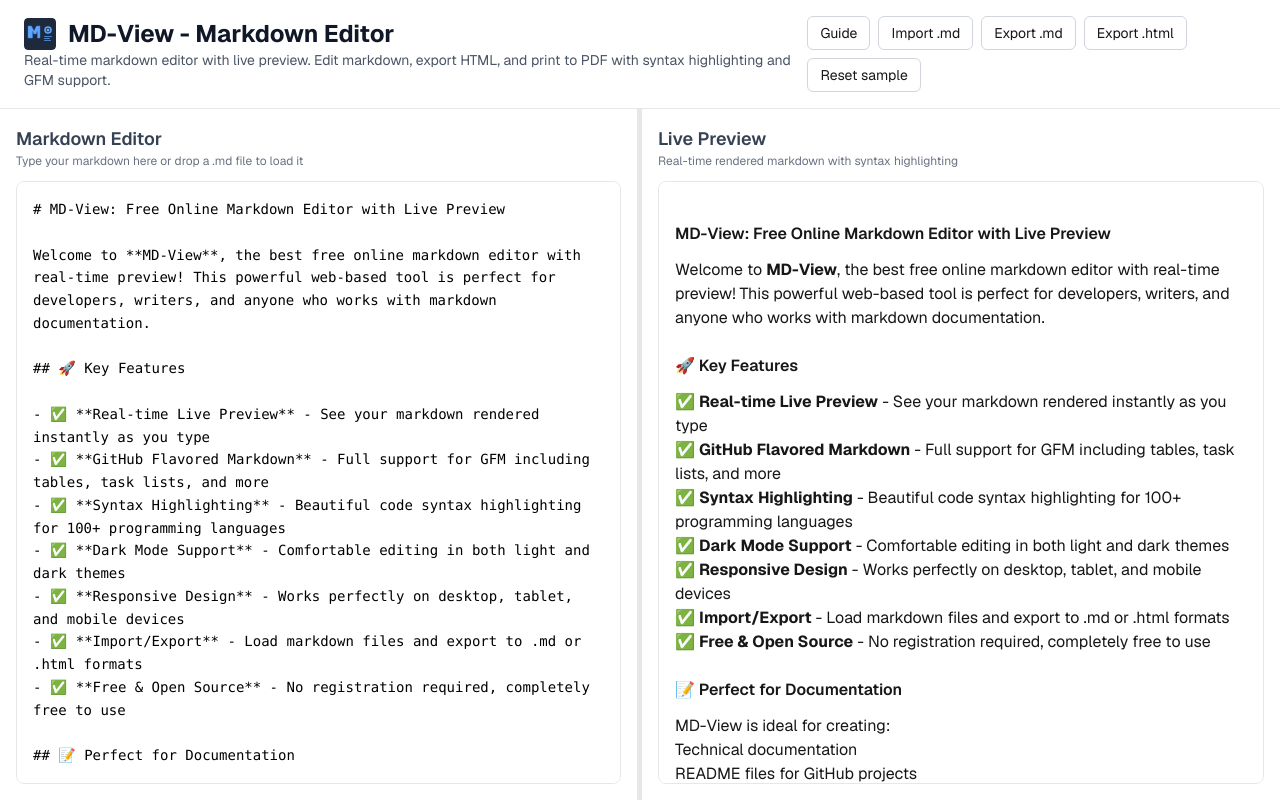
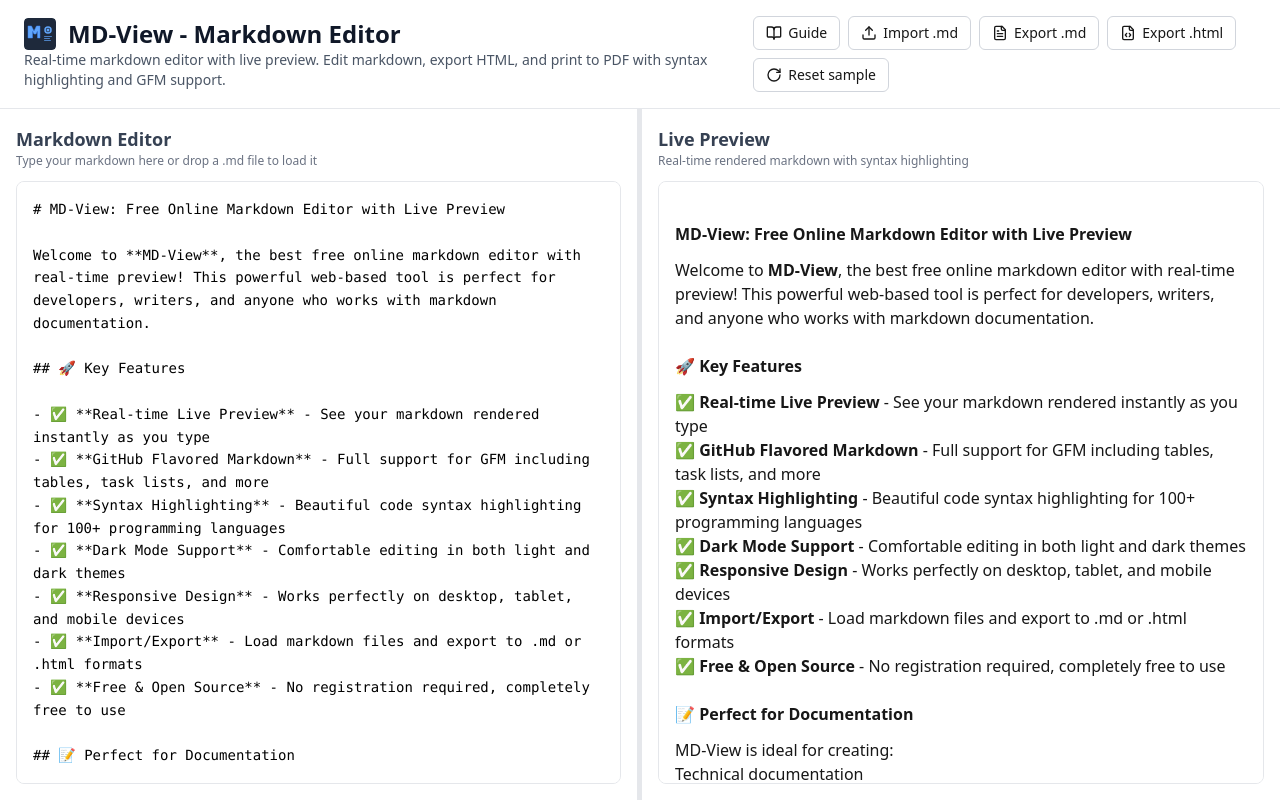
Before and after one commit to celery94/md-view, a Next.js app: page / in a window 1280 px wide. Built offline with nearby package versions, Linux system fonts and the light colour scheme; no server answers.

Commit message:
feat: Update AGENTS.md for clarity, enhance globals.css with font fallbacks, and improve layout.tsx and page.tsx with new icons and styles

```diff
--- a/app/globals.css
+++ b/app/globals.css
@@ -9,6 +9,9 @@
   --border: #e5e7eb;
   --accent: #f9fafb;
   --accent-foreground: #111827;
+  /* Fallbacks when next/font is unavailable (e.g., offline builds) */
+  --font-geist-sans: ui-sans-serif, system-ui, -apple-system, Segoe UI, Roboto, Arial, Noto Sans, "Liberation Sans", sans-serif;
+  --font-geist-mono: ui-monospace, SFMono-Regular, Menlo, Monaco, Consolas, "Liberation Mono", "Courier New", monospace;
 }
 
 body {
--- a/app/layout.tsx
+++ b/app/layout.tsx
@@ -2,18 +2,7 @@ import type { Metadata } from "next";
 import { Suspense } from "react";
 import Script from "next/script";
 import Analytics from "../components/Analytics";
-import { Geist, Geist_Mono } from "next/font/google";
 import "./globals.css";
-
-const geistSans = Geist({
-  variable: "--font-geist-sans",
-  subsets: ["latin"],
-});
-
-const geistMono = Geist_Mono({
-  variable: "--font-geist-mono",
-  subsets: ["latin"],
-});
 
 export const metadata: Metadata = {
   metadataBase: new URL('https://md-view.vercel.app'),
@@ -154,9 +143,7 @@ export default function RootLayout({
           }}
         />
       </head>
-      <body
-        className={`${geistSans.variable} ${geistMono.variable} antialiased`}
-      >
+      <body className={`antialiased`}>
         {/* Google tag (gtag.js) */}
         <Script
           id="gtag-src"
--- a/app/page.tsx
+++ b/app/page.tsx
@@ -5,6 +5,7 @@ import type React from "react";
 import Link from "next/link";
 import MarkdownEditor from "../components/MarkdownEditor";
 import MarkdownPreview from "../components/MarkdownPreview";
+import { Upload, FileText, FileCode, RotateCw, BookOpen } from "lucide-react";
 
 const initialMarkdown = `# MD-View: Free Online Markdown Editor with Live Preview
 
@@ -263,42 +264,47 @@ export default function Home() {
           <nav className="flex flex-wrap items-center gap-2" role="navigation" aria-label="File operations">
             <Link
               href="/guide"
-              className="px-3 py-1.5 border rounded-md text-sm bg-white border-gray-300 hover:bg-gray-50"
+              className="px-3 py-1.5 border rounded-md text-sm bg-white border-gray-300 hover:bg-gray-50 inline-flex items-center gap-1.5"
               title="Markdown guide and tips"
             >
-              Guide
+              <BookOpen className="h-4 w-4" aria-hidden="true" />
+              <span>Guide</span>
             </Link>
             <button
               onClick={onPickFile}
-              className="px-3 py-1.5 border rounded-md text-sm bg-white border-gray-300 hover:bg-gray-50"
+              className="px-3 py-1.5 border rounded-md text-sm bg-white border-gray-300 hover:bg-gray-50 inline-flex items-center gap-1.5"
               aria-label="Import markdown file"
               title="Import .md file"
             >
-              Import .md
+              <Upload className="h-4 w-4" aria-hidden="true" />
+              <span>Import .md</span>
             </button>
             <button
               onClick={exportMarkdown}
-              className="px-3 py-1.5 border rounded-md text-sm bg-white border-gray-300 hover:bg-gray-50"
+              className="px-3 py-1.5 border rounded-md text-sm bg-white border-gray-300 hover:bg-gray-50 inline-flex items-center gap-1.5"
               aria-label="Export as markdown file"
               title="Export as .md file"
             >
-              Export .md
+              <FileText className="h-4 w-4" aria-hidden="true" />
+              <span>Export .md</span>
             </button>
             <button
               onClick={exportHtml}
-              className="px-3 py-1.5 border rounded-md text-sm bg-white border-gray-300 hover:bg-gray-50"
+              className="px-3 py-1.5 border rounded-md text-sm bg-white border-gray-300 hover:bg-gray-50 inline-flex items-center gap-1.5"
               aria-label="Export as HTML file"
               title="Export as .html file"
             >
-              Export .html
+              <FileCode className="h-4 w-4" aria-hidden="true" />
+              <span>Export .html</span>
             </button>
             <button
               onClick={resetSample}
-              className="px-3 py-1.5 border rounded-md text-sm bg-white border-gray-300 hover:bg-gray-50"
+              className="px-3 py-1.5 border rounded-md text-sm bg-white border-gray-300 hover:bg-gray-50 inline-flex items-center gap-1.5"
               aria-label="Reset to sample content"
               title="Reset to sample markdown"
             >
-              Reset sample
+              <RotateCw className="h-4 w-4" aria-hidden="true" />
+              <span>Reset sample</span>
             </button>
             <input
               ref={fileInputRef}
--- a/components/MarkdownPreview.tsx
+++ b/components/MarkdownPreview.tsx
@@ -1,6 +1,7 @@
 'use client';
 
 import React, { forwardRef, useEffect, useMemo, useRef, useState } from 'react';
+import { Check, Copy as CopyIcon } from 'lucide-react';
 import ReactMarkdown from 'react-markdown';
 import type { Components } from 'react-markdown';
 import remarkGfm from 'remark-gfm';
@@ -11,18 +12,8 @@ interface MarkdownPreviewProps {
 
 function CodeBlock({ className, children, ...props }: React.ComponentProps<'code'>) {
   const match = /language-(\w+)/.exec(className || '');
-  const isInline = !match;
-
-  // Inline code — keep default minimal rendering
-  if (isInline) {
-    return (
-      <code className={className} {...props}>
-        {children}
-      </code>
-    );
-  }
-
   const language = match?.[1]?.toLowerCase();
+  const isInline = !language;
   const preRef = useRef<HTMLPreElement | null>(null);
   const [copied, setCopied] = useState(false);
 
@@ -37,6 +28,15 @@ function CodeBlock({ className, children, ...props }: React.ComponentProps<'code
       // noop
     }
   };
+
+  // Inline code — keep default minimal rendering
+  if (isInline) {
+    return (
+      <code className={className} {...props}>
+        {children}
+      </code>
+    );
+  }
 
   return (
     <div className="relative group mdv-code">
@@ -53,10 +53,20 @@ function CodeBlock({ className, children, ...props }: React.ComponentProps<'code
         <button
           type="button"
           onClick={onCopy}
-          className="px-2 py-1 text-xs rounded border border-gray-300 bg-white text-gray-700 hover:bg-gray-50 focus:outline-none focus:ring-2 focus:ring-blue-500"
+          className="px-2 py-1 text-xs rounded border border-gray-300 bg-white text-gray-700 hover:bg-gray-50 focus:outline-none focus:ring-2 focus:ring-blue-500 inline-flex items-center gap-1.5"
           aria-label="Copy code"
         >
-          {copied ? 'Copied' : 'Copy'}
+          {copied ? (
+            <>
+              <Check className="h-3.5 w-3.5 text-green-600" aria-hidden="true" />
+              <span>Copied</span>
+            </>
+          ) : (
+            <>
+              <CopyIcon className="h-3.5 w-3.5" aria-hidden="true" />
+              <span>Copy</span>
+            </>
+          )}
         </button>
       </div>
       <pre ref={preRef}>
```
Also changed, not shown: package.json (+4 -3 lines), 2 other files (tests, documents, lock files or other folders).
